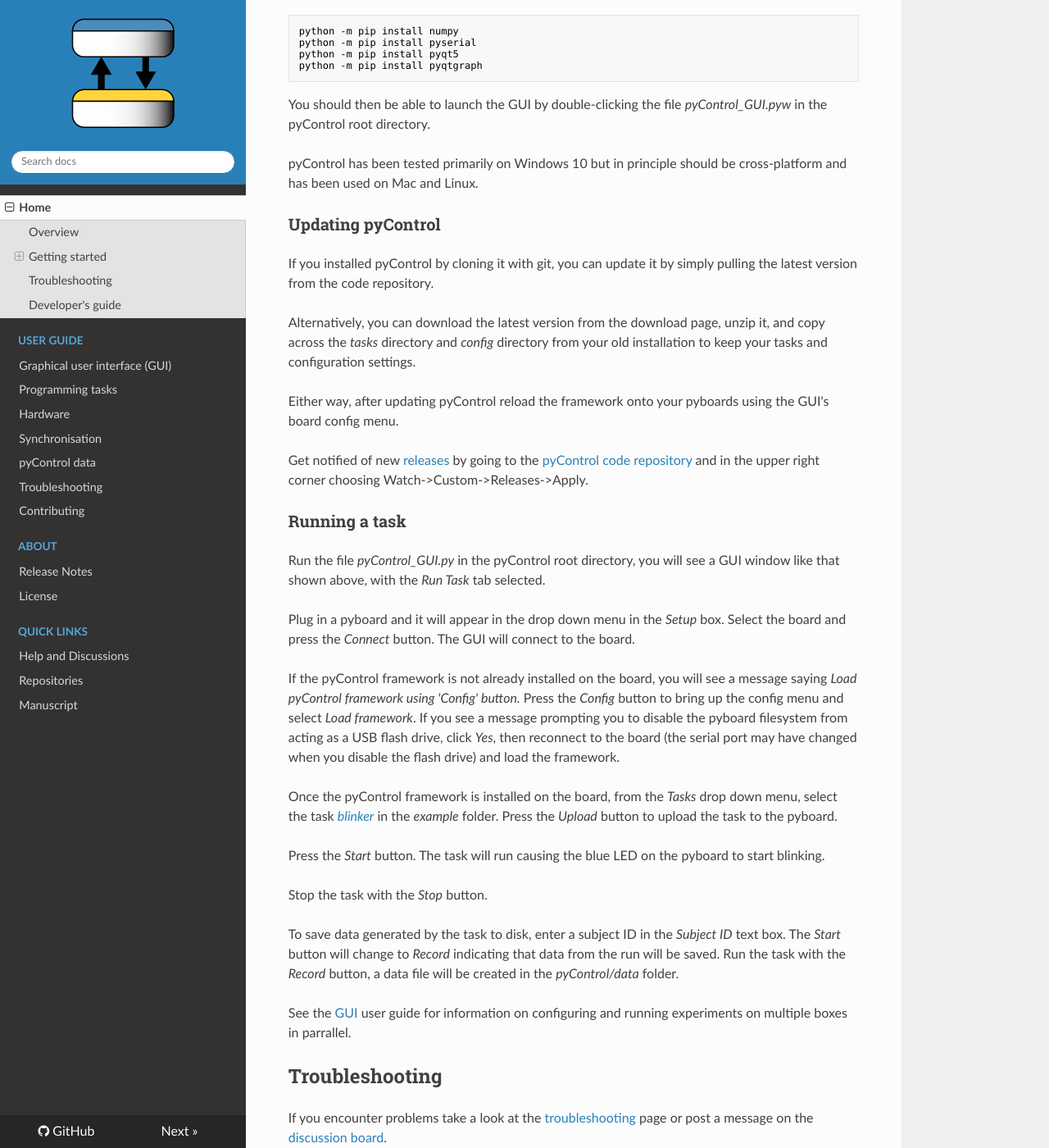
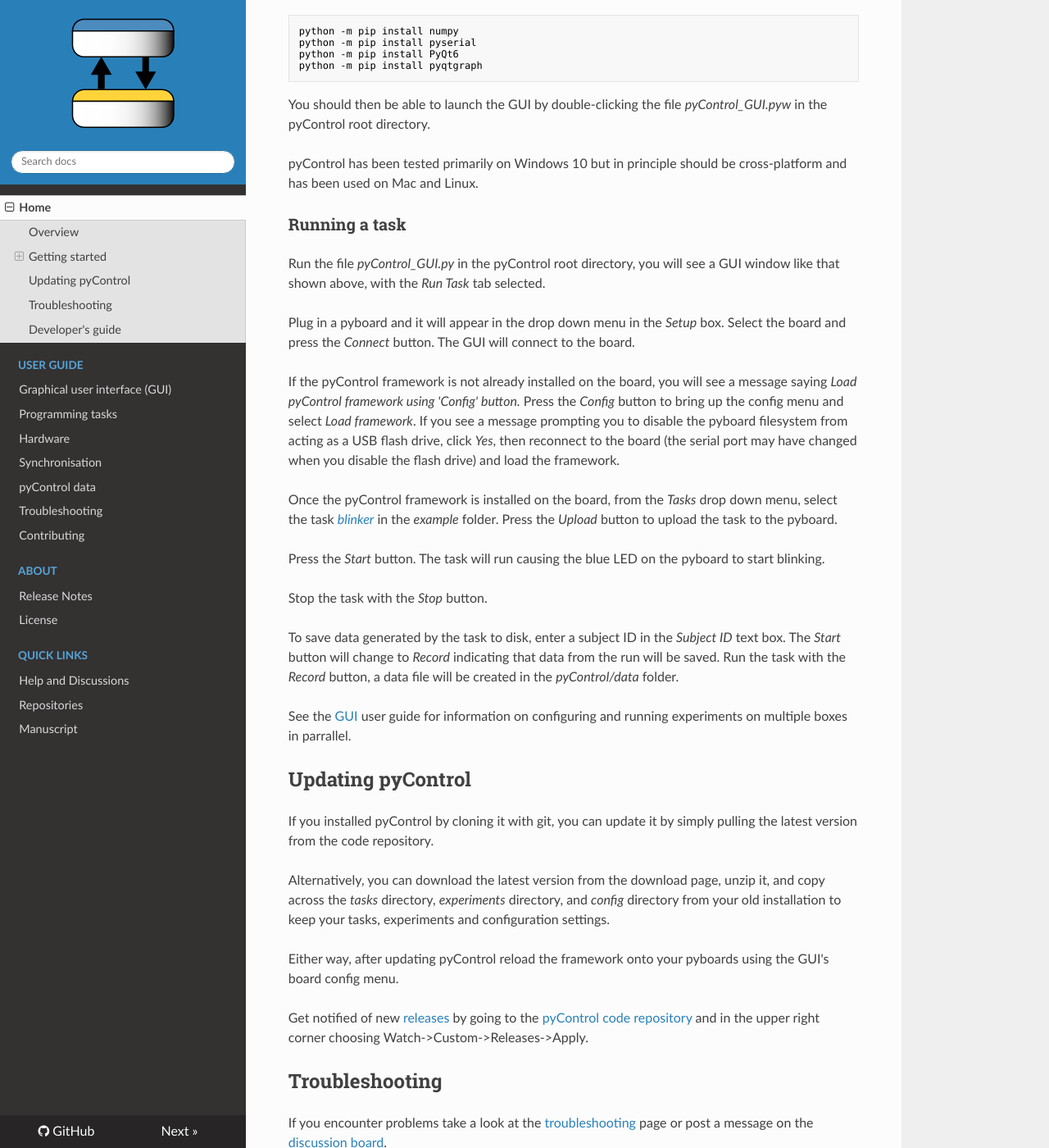
Before and after one commit to pyControl/docs, an MkDocs documentation site: the page built from docs/index.md, in a window 1280 px wide and 1400 px high, scrolled down 3352 px. Shown: the whole window at 82% size. Built offline with MkDocs 1.6.1, drawn with Linux system fonts in a browser that asks for light colours; nearby versions of some CDN libraries; some of the changed lines change nothing that is shown.

Commit message:
homepage updates
- add "experiments" directory to list of directories to copy across when updating
- move "updating" section out of "getting started"
- change pyqt install

````diff
--- a/docs/index.md
+++ b/docs/index.md
@@ -66,23 +66,13 @@ Once you have a working Python 3 installation on the computer, run the windows c
 ```
 python -m pip install numpy
 python -m pip install pyserial
-python -m pip install pyqt5
+python -m pip install PyQt6
 python -m pip install pyqtgraph
 ```
 
 You should then be able to launch the GUI by double-clicking the file *pyControl_GUI.pyw* in the pyControl root directory.
 
 pyControl has been tested primarily on Windows 10 but in principle should be cross-platform and has been used on Mac and Linux.
-
-### Updating pyControl
-
-If you installed pyControl by cloning it with git, you can update it by simply pulling the latest version from the code repository.
-
-Alternatively, you can download the latest version from the download page, unzip it, and copy across the *tasks* directory and *config* directory from your old installation to keep your tasks and configuration settings.
-
-Either way, after updating pyControl reload the framework onto your pyboards using the GUI's board config menu.
-
-Get notified of new [releases](about/release-notes.md) by going to the [pyControl code repository](https://github.com/pyControl/code) and in the upper right corner choosing Watch->Custom->Releases->Apply.
 
 ### Running a task
 
@@ -102,6 +92,16 @@ To save data generated by the task to disk, enter a subject ID in the *Subject I
 
 See the [GUI](user-guide/graphical-user-interface.md) user guide for information on configuring and running experiments on multiple boxes in parrallel.
 
+## Updating pyControl
+
+If you installed pyControl by cloning it with git, you can update it by simply pulling the latest version from the code repository.
+
+Alternatively, you can download the latest version from the download page, unzip it, and copy across the *tasks* directory, *experiments* directory, and *config* directory from your old installation to keep your tasks, experiments and configuration settings.
+
+Either way, after updating pyControl reload the framework onto your pyboards using the GUI's board config menu.
+
+Get notified of new [releases](about/release-notes.md) by going to the [pyControl code repository](https://github.com/pyControl/code) and in the upper right corner choosing Watch->Custom->Releases->Apply.
+
 ## Troubleshooting
 
 If you encounter problems take a look at the [troubleshooting](user-guide/troubleshooting.md) page or post a message on the [discussion board](https://github.com/orgs/pyControl/discussions).
````
